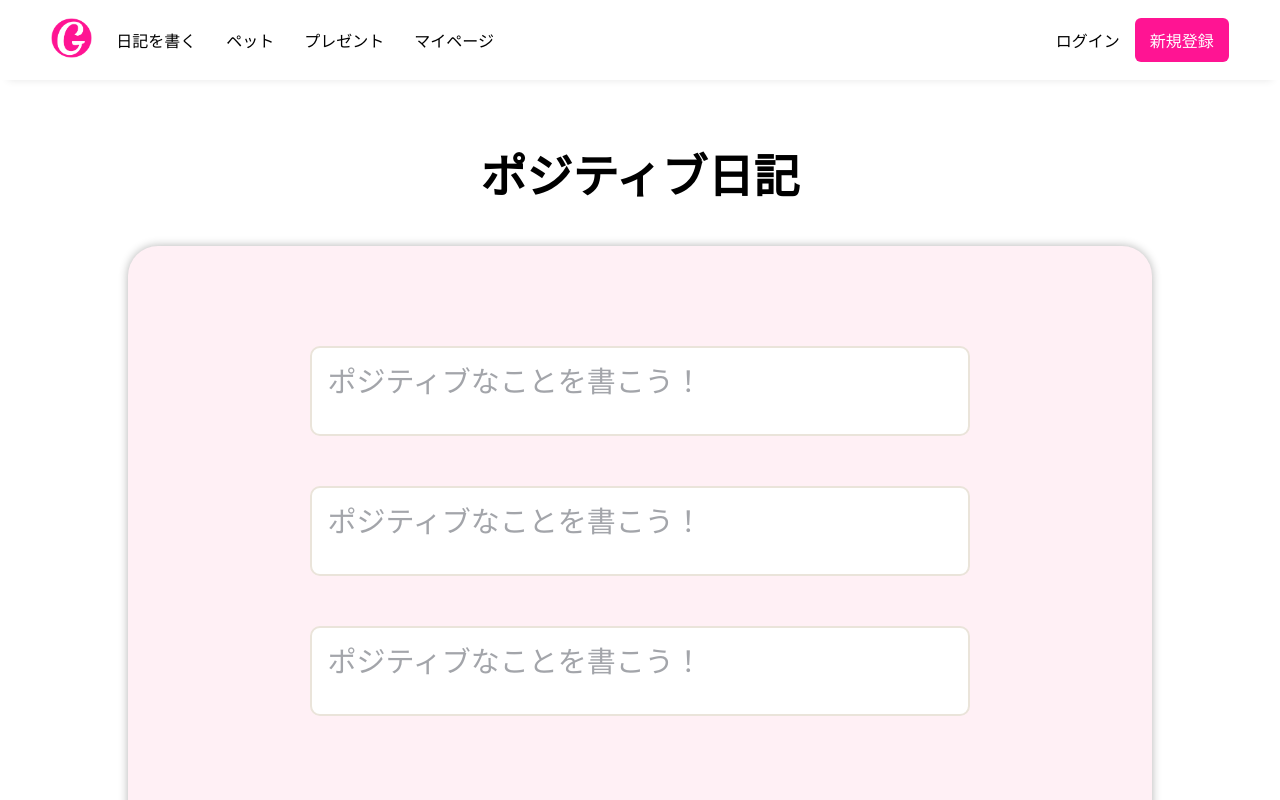
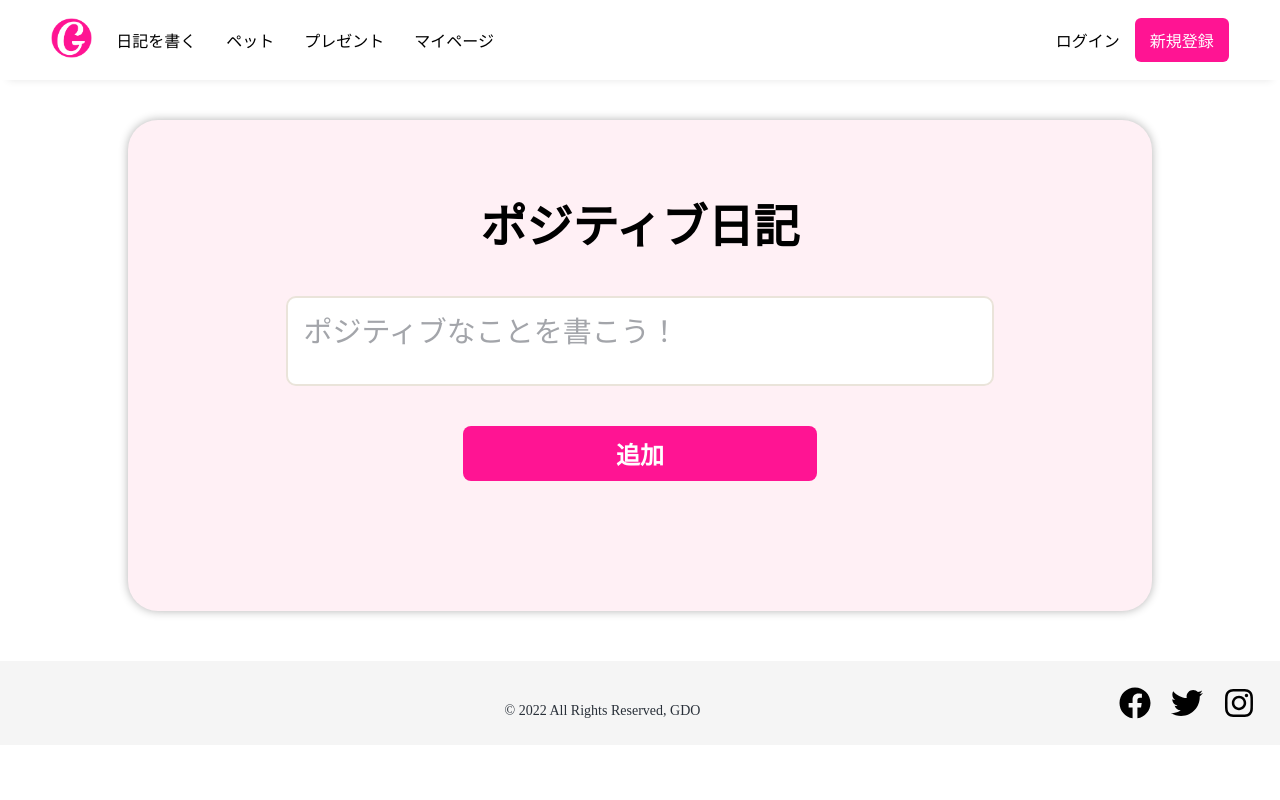
Before and after one commit to motokikonnno/positive-front, a Next.js app: page /Diary in a window 1280 px wide. Shown: the top 800 px of the page. Built offline with nearby package versions, Linux system fonts and the light colour scheme.

Commit message:
日記リストコンポーネント作成

```diff
--- /dev/null
+++ b/src/components/DiaryList.tsx
@@ -0,0 +1,21 @@
+import { FC } from "react"
+import Image from "next/image";
+import styles from "../styles/components/DiaryList.module.scss";
+
+type diaryListProps = {
+  diary: string;
+  index: number;
+}
+
+export const DiaryList: FC<diaryListProps> = ({diary, index}) => {
+  return (
+    <div className={diary.length === 0 ? styles.nonStyle : ""}>
+      <div className={styles.container}>
+        <div className={styles.text}>{diary}</div>
+        <div className={styles.heartIcon}>
+          <Image src="/icon/heart.svg" width={40} height={60} alt="ハートの画像" className={styles.heart} />
+        </div>
+      </div>
+    </div>
+  )
+}
--- a/src/components/TextArea.tsx
+++ b/src/components/TextArea.tsx
@@ -11,7 +11,7 @@ export const TextArea: React.FC<TextAreaProps> = ({ value, handleChange }) => {
       value={value}
       onChange={(e) => handleChange(e.target.value)}
       required
-      maxLength={46}
+      maxLength={50}
       name="textarea"
       placeholder="ポジティブなことを書こう！"
       className={styles.textarea}
--- a/src/pages/Diary.tsx
+++ b/src/pages/Diary.tsx
@@ -1,33 +1,35 @@
 import type { NextPage } from "next";
+import Image from "next/image";
 import { useState } from "react";
+import { DiaryList } from "../components/DiaryList";
 import { Layout } from "../components/Layout";
 import { TextArea } from "../components/TextArea";
 import styles from "../styles/pages/Diary.module.scss";
 
 const Diary: NextPage = () => {
   const [value, setValue] = useState<string>("");
-  const [secondValue, setSecondValue] = useState<string>("");
-  const [thirdValue, setThirdValue] = useState<string>("");
+  const [diaries, setDiary] = useState([""]);
 
   const handleChange = (e: string) => {
     setValue(e);
   };
 
-  const handleChangeSecond = (e: string) => {
-    setSecondValue(e);
-  };
-
-  const handleChangeThird = (e: string) => {
-    setThirdValue(e);
+  const createDiary = () => {
+    setDiary([...diaries, value]);
+    setValue("");
   };
 
   return (
     <Layout>
-      <h2 className={styles.title}>ポジティブ日記</h2>
       <div className={styles.background}>
+        <h2 className={styles.title}>ポジティブ日記</h2>
         <TextArea value={value} handleChange={handleChange} />
-        <TextArea value={secondValue} handleChange={handleChangeSecond} />
-        <TextArea value={thirdValue} handleChange={handleChangeThird} />
+        <div className={styles.addButton} onClick={createDiary}>
+          追加
+        </div>
+        {diaries.map((diary, index) => {
+          return <DiaryList diary={diary} index={index} key={diary} />;
+        })}
       </div>
     </Layout>
   );
--- /dev/null
+++ b/src/styles/components/DiaryList.module.scss
@@ -0,0 +1,39 @@
+@import "/src/styles/variables.scss";
+
+.nonStyle {
+  display: none;
+}
+
+.container {
+  display: flex;
+  margin-bottom: 20px;
+  justify-content: space-between;
+  padding: 30px;
+  width: 100%;
+  height: 96px;
+  background-color: #ffff;
+  border-radius: 50px;
+  box-shadow: 0 0 10px rgba(0, 0, 0, 0.3);
+}
+
+.text {
+  align-self: center;
+  width: 80%;
+  font-size: 24px;
+  font-weight: bold;
+  white-space: nowrap;
+  overflow-x: scroll;
+  &::-webkit-scrollbar {
+    display: none;
+  }
+}
+
+.heartIcon {
+  align-self: center;
+  text-align: center;
+  width: 60px;
+  height: 60px;
+  background-color: pink;
+  border-radius: 50%;
+  box-shadow: 0 0 10px rgba(0, 0, 0, 0.3);
+}
--- a/src/styles/components/TextArea.module.scss
+++ b/src/styles/components/TextArea.module.scss
@@ -12,7 +12,6 @@
 
   &[name=textarea]{
     width: 80%;
-    margin-bottom:50px;
     border:2px solid #868283;
     &:placeholder-shown{
       border:2px solid #EAE4DA;
--- a/src/styles/pages/Diary.module.scss
+++ b/src/styles/pages/Diary.module.scss
@@ -2,17 +2,40 @@
 
 .title {
   text-align: center;
-  margin-top: 60px;
+  margin-bottom: 40px;
   font-size: 46px;
   font-weight: bold;
 }
 
 .background {
   margin: 40px auto 0;
-  padding: 100px;
+  padding: 70px;
   width: 80%;
-  height: 1000px;
   border-radius: 30px;
-  background-color: #FFF0F5;
-  box-shadow: 0 0 10px rgba(0,0,0,.3);
+  background-color: #fff0f5;
+  box-shadow: 0 0 10px rgba(0, 0, 0, 0.3);
 }
+
+.addButton {
+  text-align: center;
+  margin: 40px auto 60px;
+  padding: 10px 0;
+  width: 40%;
+  font-size: 24px;
+  font-weight: bold;
+  border-radius: 8px;
+  color: #ffff;
+  background-color: #ff1493;
+  cursor: pointer;
+
+  &:hover {
+    opacity: 0.6;
+    filter: brightness(110%);
+    transition: all 0.3s;
+  }
+}
+
+.diaryItem {
+  background-image: url(/public/icon/heart.svg);
+  background-size: 50%;
+}
```
Also changed, not shown: public/icon/heart.svg (added).
